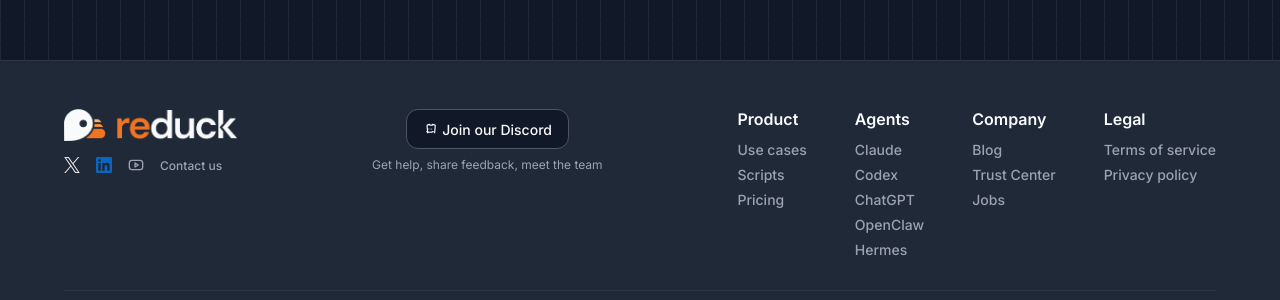
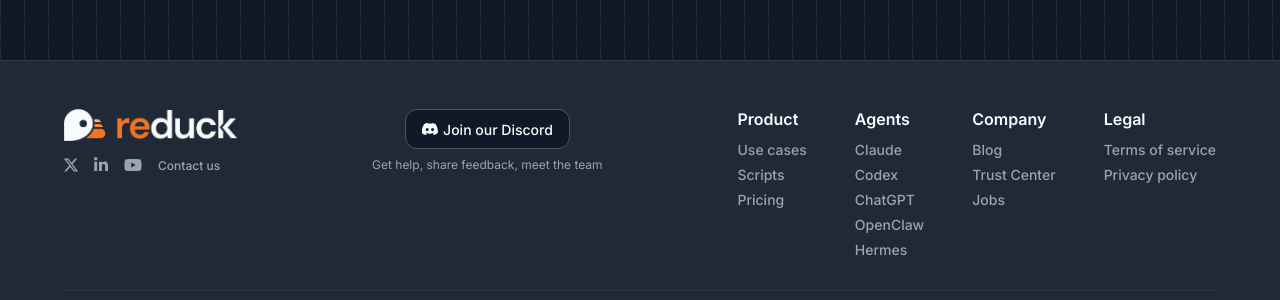
Before and after one commit to conception-ai/blog.reduck.ai, a Jekyll site: the page built from index.html, in a window 1280 px wide. Shown: the part 502-802 px from the top of the page. Built offline with Jekyll 4.4.1, drawn with Linux system fonts in a browser that asks for light colours.

Commit message:
The social marks are the brand marks
Four icons stood in for brands in three different ways. X and LinkedIn were image files with a
colour baked into them — `#e7e5e4` and the LinkedIn blue — so neither took the grey of the row
they sat in, nor lifted with it on hover. YouTube and Discord were drawn by hand as stroked
outlines on the 24px grid the other icons use, which is a shape near the mark rather than the
mark.

All four now come from `@fortawesome/free-brands-svg-icons`, the package the app draws them from.
It is the free set, not Pro, so the paths can be shipped in a public repository — the reason the
rest of `icon.html` is redrawn does not apply to these. Each keeps the viewBox it is drawn on and
fills with `currentColor`.

A mark that is not square is no longer squashed into one: its width follows its height instead of
being set to match it.

```diff
--- a/_includes/footer.html
+++ b/_includes/footer.html
@@ -4,10 +4,10 @@
 			<img class="logo" alt="Reduck" height="32" src="{{ '/assets/img/logo-full-white.png' | relative_url }}" width="173" />
 			<nav class="socials" aria-label="Social links">
 				<a aria-label="X" href="https://x.com/ReduckAI" rel="noopener noreferrer" target="_blank">
-					<img class="icon" alt="" height="16" src="{{ '/assets/img/brands/x.svg' | relative_url }}" width="16" />
+					{% include icon.html name="x" %}
 				</a>
 				<a aria-label="LinkedIn" href="https://www.linkedin.com/company/reduck-ai" rel="noopener noreferrer" target="_blank">
-					<img class="icon" alt="" height="16" src="{{ '/assets/img/brands/linkedin.svg' | relative_url }}" width="16" />
+					{% include icon.html name="linkedin" %}
 				</a>
 				<a aria-label="YouTube" href="https://www.youtube.com/@ReduckAI" rel="noopener noreferrer" target="_blank">
 					{% include icon.html name="youtube" %}
--- a/_includes/icon.html
+++ b/_includes/icon.html
@@ -38,8 +38,17 @@
 <svg class="{{ c }}" aria-hidden="true" fill="none" stroke="currentColor" stroke-linecap="round" stroke-linejoin="round" stroke-width="2" viewBox="0 0 24 24"><path d="M3 8.5 12 4l9 4.5-9 4.5z"/><path d="M3 8.5V16l9 4.5V13M21 8.5V16l-9 4.5"/></svg>
 {%- when "grid" -%}
 <svg class="{{ c }}" aria-hidden="true" fill="none" stroke="currentColor" stroke-linecap="round" stroke-linejoin="round" stroke-width="2" viewBox="0 0 24 24"><rect height="17" rx="2" width="17" x="3.5" y="3.5"/><path d="M11 3.5v17M3.5 12h7.5"/></svg>
+{%- comment -%}
+  The four brand marks, from `@fortawesome/free-brands-svg-icons` — the same package the app
+  draws them from, and free rather than Pro, so the paths can be shipped here. Each keeps the
+  viewBox it is drawn on and takes `currentColor`, so it dims and lifts with the text beside it.
+{%- endcomment -%}
 {%- when "discord" -%}
-<svg class="{{ c }}" aria-hidden="true" fill="none" stroke="currentColor" stroke-linecap="round" stroke-linejoin="round" stroke-width="2" viewBox="0 0 24 24"><path d="M20 18.5 21 6.5a1.5 1.5 0 0 0-1.1-1.5 17 17 0 0 0-3.4-.8l-.6 1.3a15 15 0 0 0-3.8 0L11.5 4.2a17 17 0 0 0-3.4.8A1.5 1.5 0 0 0 7 6.5l1 12"/><path d="M6.5 16.5a15 15 0 0 0 11 0"/><path d="M10 12h.01M14 12h.01"/></svg>
+<svg class="{{ c }} brand" aria-hidden="true" fill="currentColor" viewBox="0 0 576 512"><path d="M492.5 69.8c-.2-.3-.4-.6-.8-.7-38.1-17.5-78.4-30-119.7-37.1-.4-.1-.8 0-1.1 .1s-.6 .4-.8 .8c-5.5 9.9-10.5 20.2-14.9 30.6-44.6-6.8-89.9-6.8-134.4 0-4.5-10.5-9.5-20.7-15.1-30.6-.2-.3-.5-.6-.8-.8s-.7-.2-1.1-.2c-41.3 7.1-81.6 19.6-119.7 37.1-.3 .1-.6 .4-.8 .7-76.2 113.8-97.1 224.9-86.9 334.5 0 .3 .1 .5 .2 .8s.3 .4 .5 .6c44.4 32.9 94 58 146.8 74.2 .4 .1 .8 .1 1.1 0s.7-.4 .9-.7c11.3-15.4 21.4-31.8 30-48.8 .1-.2 .2-.5 .2-.8s0-.5-.1-.8-.2-.5-.4-.6-.4-.3-.7-.4c-15.8-6.1-31.2-13.4-45.9-21.9-.3-.2-.5-.4-.7-.6s-.3-.6-.3-.9 0-.6 .2-.9 .3-.5 .6-.7c3.1-2.3 6.2-4.7 9.1-7.1 .3-.2 .6-.4 .9-.4s.7 0 1 .1c96.2 43.9 200.4 43.9 295.5 0 .3-.1 .7-.2 1-.2s.7 .2 .9 .4c2.9 2.4 6 4.9 9.1 7.2 .2 .2 .4 .4 .6 .7s.2 .6 .2 .9-.1 .6-.3 .9-.4 .5-.6 .6c-14.7 8.6-30 15.9-45.9 21.8-.2 .1-.5 .2-.7 .4s-.3 .4-.4 .7-.1 .5-.1 .8 .1 .5 .2 .8c8.8 17 18.8 33.3 30 48.8 .2 .3 .6 .6 .9 .7s.8 .1 1.1 0c52.9-16.2 102.6-41.3 147.1-74.2 .2-.2 .4-.4 .5-.6s.2-.5 .2-.8c12.3-126.8-20.5-236.9-86.9-334.5zm-302 267.7c-29 0-52.8-26.6-52.8-59.2s23.4-59.2 52.8-59.2c29.7 0 53.3 26.8 52.8 59.2 0 32.7-23.4 59.2-52.8 59.2zm195.4 0c-29 0-52.8-26.6-52.8-59.2s23.4-59.2 52.8-59.2c29.7 0 53.3 26.8 52.8 59.2 0 32.7-23.2 59.2-52.8 59.2z"/></svg>
 {%- when "youtube" -%}
-<svg class="{{ c }}" aria-hidden="true" fill="none" stroke="currentColor" stroke-linecap="round" stroke-linejoin="round" stroke-width="2" viewBox="0 0 24 24"><rect height="14" rx="4" width="20" x="2" y="5"/><path d="m10.5 9 5 3-5 3z"/></svg>
+<svg class="{{ c }} brand" aria-hidden="true" fill="currentColor" viewBox="0 0 576 512"><path d="M549.7 124.1C543.5 100.4 524.9 81.8 501.4 75.5 458.9 64 288.1 64 288.1 64S117.3 64 74.7 75.5C51.2 81.8 32.7 100.4 26.4 124.1 15 167 15 256.4 15 256.4s0 89.4 11.4 132.3c6.3 23.6 24.8 41.5 48.3 47.8 42.6 11.5 213.4 11.5 213.4 11.5s170.8 0 213.4-11.5c23.5-6.3 42-24.2 48.3-47.8 11.4-42.9 11.4-132.3 11.4-132.3s0-89.4-11.4-132.3zM232.2 337.6l0-162.4 142.7 81.2-142.7 81.2z"/></svg>
+{%- when "x" -%}
+<svg class="{{ c }} brand" aria-hidden="true" fill="currentColor" viewBox="0 0 448 512"><path d="M357.2 48L427.8 48 273.6 224.2 455 464 313 464 201.7 318.6 74.5 464 3.8 464 168.7 275.5-5.2 48 140.4 48 240.9 180.9 357.2 48zM332.4 421.8l39.1 0-252.4-333.8-42 0 255.3 333.8z"/></svg>
+{%- when "linkedin" -%}
+<svg class="{{ c }} brand" aria-hidden="true" fill="currentColor" viewBox="0 0 448 512"><path d="M100.3 448l-92.9 0 0-299.1 92.9 0 0 299.1zM53.8 108.1C24.1 108.1 0 83.5 0 53.8 0 39.5 5.7 25.9 15.8 15.8s23.8-15.8 38-15.8 27.9 5.7 38 15.8 15.8 23.8 15.8 38c0 29.7-24.1 54.3-53.8 54.3zM447.9 448l-92.7 0 0-145.6c0-34.7-.7-79.2-48.3-79.2-48.3 0-55.7 37.7-55.7 76.7l0 148.1-92.8 0 0-299.1 89.1 0 0 40.8 1.3 0c12.4-23.5 42.7-48.3 87.9-48.3 94 0 111.3 61.9 111.3 142.3l0 164.3-.1 0z"/></svg>
 {%- endcase -%}
--- a/assets/css/site.css
+++ b/assets/css/site.css
@@ -103,6 +103,13 @@
 	flex-shrink: 0;
 	height: 1em;
 	width: 1em;
+}
+
+/* A brand mark is drawn on a viewBox of its own and is rarely square, so its width follows its
+   height rather than being forced to match it. */
+.icon.brand {
+	height: 1em;
+	width: auto;
 }
 
 /* The nav row of a side panel: full width, left aligned, quiet until it is the open page. */
@@ -377,7 +384,7 @@
 
 .site-footer .socials .icon {
 	height: 1em;
-	width: 1em;
+	width: auto;
 }
 
 .site-footer .socials a.contact {
```
